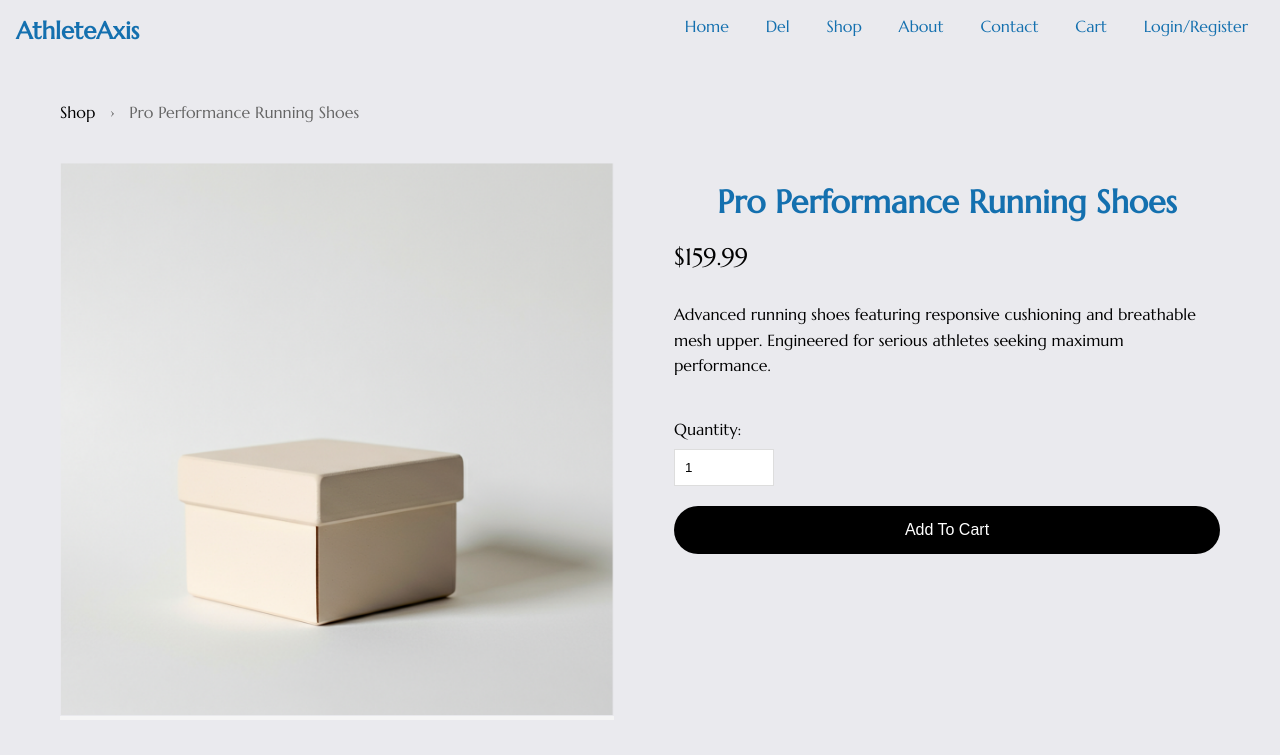
After one commit to NoorMhd7/AthleteAxis, a Flask app: page /product/1 in a window 1280 px wide. The commit adds this page. Shown: the top 755 px of the page. Run offline with Flask 3, Linux system fonts and the light colour scheme; data comes from the database, SQL or seed files in the repository; both versions use the stored data as it was after the commit.

Commit message:
Added product feature

```diff
--- a/app/routes.py
+++ b/app/routes.py
@@ -4,6 +4,9 @@
 from . import db
 from .models import User
 from .forms import RegistrationForm, LoginForm
+from .models import Product, Category, CartItem
+import json
+from pathlib import Path
 
 main = Blueprint('main', __name__)
 
@@ -12,11 +15,6 @@
 def index():
     print("Reached index route")
     return render_template('base.html')
-
-# Shop Page Route
-@main.route('/shop')
-def shop():
-    return 'Shop Page'
 
 # About Page Route
 @main.route('/about')
@@ -83,3 +81,117 @@
     logout_user()  # This comes from flask-login
     flash('You have been logged out successfully.', 'success')  # Add a success message
     return redirect(url_for('main.index'))
+
+@main.route('/shop')
+def shop():
+    try:
+        products = Product.query.all()
+        print(f"Number of products found: {len(products)}")  # Debug print
+        for product in products:
+            print(f"Product: {product.name}, Price: ${product.price}")  # Debug print
+        return render_template('shop.html', products=products)
+    except Exception as e:
+        print(f"Error in shop route: {str(e)}")  # Debug print
+        return f"Error: {str(e)}"
+
+@main.route('/product/<int:product_id>')
+def product_detail(product_id):
+    product = Product.query.get_or_404(product_id)
+    return render_template('product_detail.html', product=product)
+
+@main.route('/cart/add/<int:product_id>', methods=['POST'])
+@login_required
+def add_to_cart(product_id):
+    product = Product.query.get_or_404(product_id)
+    quantity = int(request.form.get('quantity', 1))
+
+    cart_item = CartItem.query.filter_by(
+        user_id=current_user.id,
+        product_id=product_id
+    ).first()
+
+    if cart_item:
+        cart_item.quantity += quantity
+    else:
+        cart_item = CartItem(
+            user_id=current_user.id,
+            product_id=product_id,
+            quantity=quantity
+        )
+        db.session.add(cart_item)
+
+    db.session.commit()
+    flash('Item added to cart successfully!', 'success')
+    return redirect(url_for('main.shop'))
+
+@main.route('/initialize-db')
+def initialize_db():
+    try:
+        product = Product(
+            name='Professional Running Shoes',
+            description='High-performance running shoes designed for athletes',
+            price=159.99,
+            quantity=50,
+            image='/static/images/running-shoes.jpg'
+        )
+
+        db.session.add(product)
+        db.session.commit()
+
+        added_product = Product.query.first()
+        if added_product:
+            return f"""
+                Product successfully added:<br>
+                Name: {added_product.name}<br>
+                Price: ${added_product.price}<br>
+                <a href='/shop'>View Shop</a> |
+                <a href='/manage-products'>Add More Products</a>
+            """
+        return "Product was not added successfully."
+
+    except Exception as e:
+        db.session.rollback()
+        return f"Database error: {str(e)}"
+
+@main.route('/setup-store')
+def setup_store():
+    try:
+        # Check for existing products
+        existing_products = Product.query.all()
+
+        if existing_products:
+            return redirect(url_for('main.shop'))
+
+        # Load products from JSON file
+        json_path = Path(__file__).parent / 'products.json'
+
+        with open(json_path, 'r') as file:
+            data = json.load(file)
+
+        # Create new products from JSON data
+        for product_data in data['products']:
+            product = Product(
+                name=product_data['name'],
+                description=product_data['description'],
+                price=product_data['price'],
+                quantity=product_data['quantity'],
+                image=product_data['image']
+            )
+            db.session.add(product)
+
+        db.session.commit()
+        return redirect(url_for('main.shop'))
+
+    except Exception as e:
+        db.session.rollback()
+        return f"Error setting up store: {str(e)}"
+
+@main.route('/cleanup-products')
+def cleanup_products():
+    try:
+        Product.query.delete()
+        db.session.commit()
+        return "All products removed. Visit /setup-store to reinitialize the store."
+    except Exception as e:
+        db.session.rollback()
+        return f"Error cleaning up products: {str(e)}"
--- /dev/null
+++ b/app/static/css/product.css
@@ -0,0 +1,115 @@
+/* Product Grid Styles */
+.product-link {
+    text-decoration: none;
+    color: inherit;
+}
+
+/* Product Detail Styles */
+.product-detail-container {
+    max-width: 1200px;
+    margin: 0 auto;
+    padding: 40px 20px;
+}
+
+.product-navigation {
+    margin-bottom: 40px;
+    font-family: 'Marcellus', serif;
+}
+
+.nav-link {
+    color: #000;
+    text-decoration: none;
+}
+
+.nav-separator {
+    margin: 0 10px;
+    color: #666;
+}
+
+.current-product {
+    color: #666;
+}
+
+.product-detail-content {
+    display: grid;
+    grid-template-columns: 1fr 1fr;
+    gap: 60px;
+}
+
+.product-image-section {
+    aspect-ratio: 1;
+    background-color: #f5f5f5;
+}
+
+.detail-image {
+    width: 100%;
+    height: 100%;
+    object-fit: cover;
+}
+
+.product-info-section {
+    padding: 20px 0;
+}
+
+.detail-product-name {
+    font-family: 'Marcellus', serif;
+    font-size: 2rem;
+    margin-bottom: 20px;
+}
+
+.detail-product-price {
+    font-size: 1.5rem;
+    margin-bottom: 30px;
+}
+
+.detail-product-description {
+    line-height: 1.6;
+    margin-bottom: 40px;
+}
+
+.quantity-selector {
+    margin-bottom: 20px;
+}
+
+.quantity-selector label {
+    display: block;
+    margin-bottom: 10px;
+}
+
+.quantity-selector input {
+    width: 100px;
+    padding: 10px;
+    border: 1px solid #ddd;
+}
+
+.add-to-cart-button {
+    width: 100%;
+    padding: 15px;
+    background-color: #000;
+    color: white;
+    border: none;
+    border-radius: 30px;
+    font-size: 1rem;
+    cursor: pointer;
+    transition: background-color 0.3s ease;
+}
+
+.add-to-cart-button:hover {
+    background-color: #333;
+}
+
+/* Responsive Design */
+@media screen and (max-width: 768px) {
+    .product-detail-content {
+        grid-template-columns: 1fr;
+        gap: 30px;
+    }
+
+    .product-info-section {
+        padding: 0;
+    }
+
+    .detail-product-name {
+        font-size: 1.5rem;
+    }
+}
--- a/app/static/css/style.css
+++ b/app/static/css/style.css
@@ -13,3 +13,8 @@
 .navbar a:hover {
     text-decoration: underline;  /* Underline on hover */
 }
+
+.shop-all-button:hover {
+    opacity: 0.9;
+    transform: scale(1.02);
+}
--- a/app/templates/base.html
+++ b/app/templates/base.html
@@ -6,13 +6,17 @@
     <title>AthleteAxis</title>
     <link rel="stylesheet" href="{{ url_for('static', filename='css/style.css') }}">
     <link rel="stylesheet" href="{{ url_for('static', filename='css/register-login.css') }}">
+    <link rel="stylesheet" href="{{ url_for('static', filename='css/shop.css') }}">
+    <link rel="stylesheet" href="{{ url_for('static', filename='css/product.css') }}">
     <link href="https://fonts.googleapis.com/css2?family=Marcellus&display=swap" rel="stylesheet">
 </head>
 <body>
     <nav style="display: flex; justify-content: space-between; padding: 1rem; color: #1470AF;">
         <div style="font-weight: bold; font-size: 1.5rem; ">AthleteAxis</div>
         <div>
-            <a href="/" style="margin: 0 1rem; color: #1470AF; text-decoration: none;">Shop</a>
+            <a href="/" style="margin: 0 1rem; color: #1470AF; text-decoration: none;">Home</a>
+            <a href="/cleanup-products" style="margin: 0 1rem; color: #1470AF; text-decoration: none;">Del</a>
+            <a href="/shop" style="margin: 0 1rem; color: #1470AF; text-decoration: none;">Shop</a>
             <a href="/about" style="margin: 0 1rem; color: #1470AF; text-decoration: none;">About</a>
             <a href="/contact" style="margin: 0 1rem; color: #1470AF; text-decoration: none;">Contact</a>
             <a href="/cart" style="margin: 0 1rem; color: #1470AF; text-decoration: none;">Cart</a>
@@ -27,6 +31,23 @@
         </div>
     </nav>
 
+    {% if request.endpoint == 'main.index' %}
+    <div style="display: flex; justify-content: center; margin: 2rem 0;">
+        <a href="/setup-store" style="
+            background-color: black;
+            color: white;
+            text-decoration: none;
+            padding: 1rem 4rem;
+            border-radius: 50px;
+            font-size: 1.2rem;
+            font-family: 'Marcellus', serif;
+            transition: background-color 0.3s ease;
+            min-width: 200px;
+            text-align: center;
+        ">Shop all</a>
+    </div>
+{% endif %}
+
     <!-- Content of the page -->
     <div class="container">
         {% block content %}{% endblock %}
--- /dev/null
+++ b/app/templates/product_detail.html
@@ -0,0 +1,32 @@
+{% extends "base.html" %}
+{% block content %}
+<div class="product-detail-container">
+    <div class="product-navigation">
+        <a href="{{ url_for('main.shop') }}" class="nav-link">Shop</a>
+        <span class="nav-separator">›</span>
+        <span class="current-product">{{ product.name }}</span>
+    </div>
+
+    <div class="product-detail-content">
+        <div class="product-image-section">
+            <img src="{{ product.image }}" alt="{{ product.name }}" class="detail-image">
+        </div>
+
+        <div class="product-info-section">
+            <h1 class="detail-product-name">{{ product.name }}</h1>
+            <p class="detail-product-price">${{ "%.2f"|format(product.price) }}</p>
+
+            <p class="detail-product-description">{{ product.description }}</p>
+
+            <div class="product-form">
+                <div class="quantity-selector">
+                    <label for="quantity">Quantity:</label>
+                    <input type="number" id="quantity" name="quantity" value="1" min="1" max="{{ product.quantity }}">
+                </div>
+
+                <button class="add-to-cart-button">Add To Cart</button>
+            </div>
+        </div>
+    </div>
+</div>
+{% endblock %}
--- /dev/null
+++ b/migrations.py
@@ -0,0 +1,5 @@
+from app import create_app, db
+from flask_migrate import Migrate
+
+app = create_app()
+migrate = Migrate(app, db)
```
Also changed, not shown: app/__init__.py (+5 -6 lines), app/models.py (+102 -2 lines), app/products.json (added, +32 -0 lines), app/static/css/shop.css (added, +68 -0 lines), app/templates/shop.html (added, +24 -0 lines), migrations/versions/477b8cae818c_initial_migration.py (deleted, +0 -36 lines), migrations/versions/7df52ade337e_fresh_database_setup.py (added, +109 -0 lines), app/static/images/img1.jpg (added), instance/site.db.
